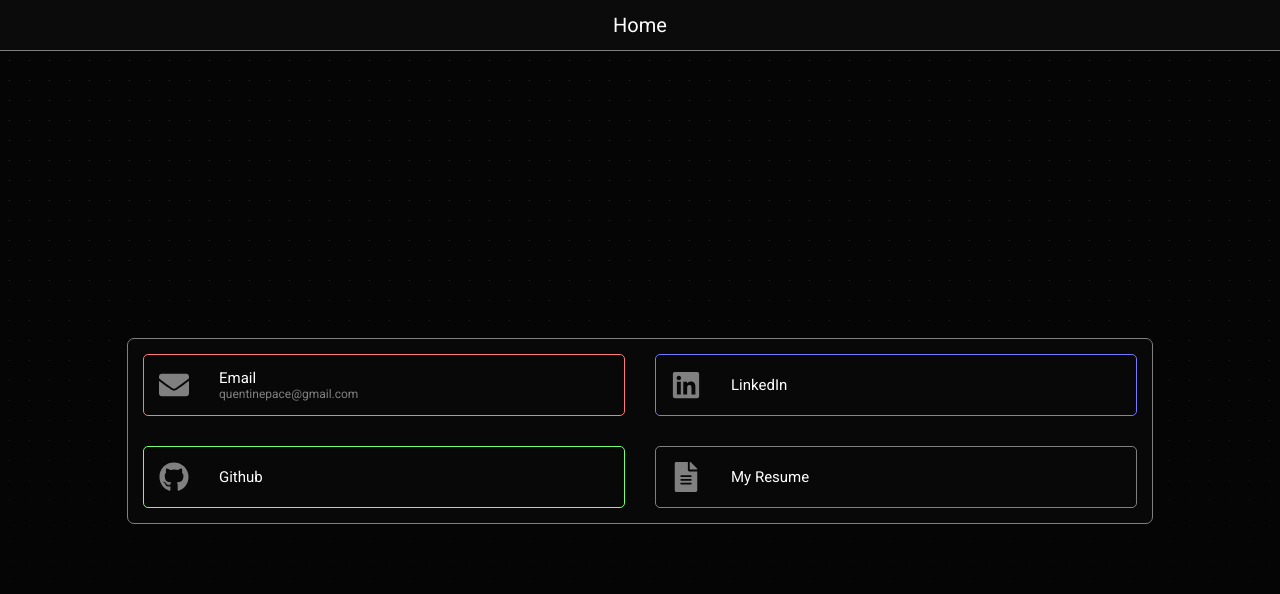
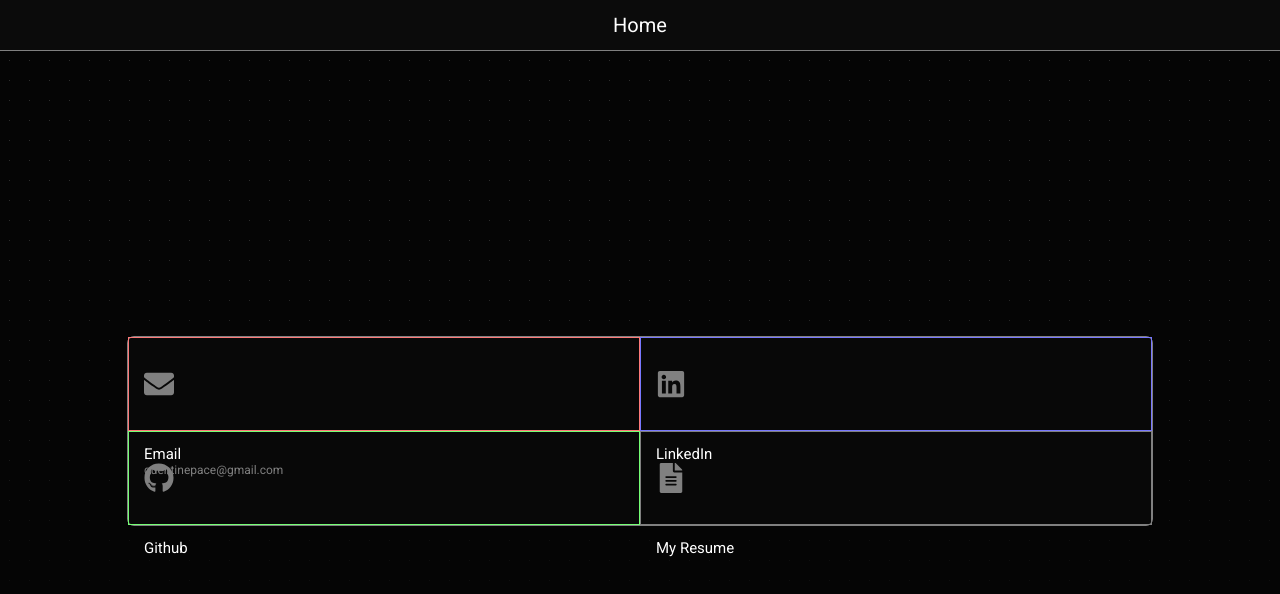
Before and after one commit to QuentinPace/MyPortfolio, a React (Vite) app: page /contact in a window 1280 px wide. Shown: the top 594 px of the page. Built offline with nearby package versions, Linux system fonts and the light colour scheme.

Commit message:
more props for slideindiv

```diff
--- a/src/components/ContactMe/ContactMe.tsx
+++ b/src/components/ContactMe/ContactMe.tsx
@@ -1,13 +1,14 @@
 import "./ContactMe.css"
 import portfolioObj from "../../portfolioObj";
 import { FaEnvelope, FaLinkedin, FaGithub, FaFileAlt } from "react-icons/fa";
+import SlideInDiv from "../SlideInDiv/SlideInDiv";
 
 export default function ContactMe () {
 
     return (
         <main className="contact-block">
             <div className="contact-container">
-                <section onClick={() =>  window.location.href = `mailto:${portfolioObj.email}?subject=Let's%20Connect&body=Hello%20Quentin,`} className="email">
+                <SlideInDiv id="section" fromLeft={false} onClick={() =>  window.location.href = `mailto:${portfolioObj.email}?subject=Let's%20Connect&body=Hello%20Quentin,`} className="email">
                     <div className="logo-container">
                         <FaEnvelope></FaEnvelope>
                     </div>
@@ -15,31 +16,31 @@ export default function ContactMe () {
                         <header>Email</header>
                         <p>{portfolioObj.email}</p>
                     </div>
-                </section>
-                <section   onClick={() => window.open(portfolioObj.linkedInLink, "_blank")} className="linkedin">
+                </SlideInDiv>
+                <SlideInDiv id="section" fromLeft={false} onClick={() => window.open(portfolioObj.linkedInLink, "_blank")} className="linkedin">
                     <div className="logo-container">
                         <FaLinkedin></FaLinkedin>
                     </div>
                     <div className="contact-text">
                         <header>LinkedIn</header>
                     </div>
-                </section>
-                <section onClick={() => window.open(portfolioObj.githubProfileLink, "_blank")} className="github">
+                </SlideInDiv>
+                <SlideInDiv id="section" fromLeft={false} onClick={() => window.open(portfolioObj.githubProfileLink, "_blank")} className="github">
                     <div className="logo-container">
                         <FaGithub></FaGithub>
                     </div>
                     <div className="contact-text">
                         <header>Github</header>
                     </div>
-                </section>
-                <section onClick={() => window.open(portfolioObj.resumeDocUrl, "_blank")} className="resume">
+                </SlideInDiv>
+                <SlideInDiv id="section" fromLeft={false} onClick={() => window.open(portfolioObj.resumeDocUrl, "_blank")} className="resume">
                     <div className="logo-container">
                         <FaFileAlt></FaFileAlt>
                     </div>
                     <div className="contact-text">
                         <header>My Resume</header>
                     </div>
-                </section>
+                </SlideInDiv>
             </div>
         </main>
     )
--- a/src/components/SlideInDiv/SlideInDiv.tsx
+++ b/src/components/SlideInDiv/SlideInDiv.tsx
@@ -7,9 +7,11 @@ interface WrapperProps {
     fromLeft: Boolean;
     className?: string;
     style?: CSSProperties;
+    id?: string;
+    onClick?: React.MouseEventHandler<HTMLElement>;
   }
 
-const SlideInDiv: React.FC<WrapperProps> = ({ children, fromLeft, className, style }) => {
+const SlideInDiv: React.FC<WrapperProps> = ({ children, fromLeft, className, style, id, onClick }) => {
     const controls = useAnimation();
     const [ref, inView] = useInView({
       triggerOnce: true,
@@ -33,6 +35,8 @@ const SlideInDiv: React.FC<WrapperProps> = ({ children, fromLeft, className, sty
         <motion.div
             ref={ref}
             className={className}
+            id={id}
+            onClick={onClick}
             initial={{ opacity: 0, x: -100 }}
             animate={controls}
             style={style}
--- a/src/router/index.tsx
+++ b/src/router/index.tsx
@@ -1,6 +1,5 @@
 import { createBrowserRouter } from 'react-router-dom';
 import Landing from "../components/Landing/Landing.tsx"
-import TestComp from '../components/TestComp/TestComp.tsx';
 import Navigation from '../components/Navigation/Navigation.tsx';
 import ContactMe from '../components/ContactMe/ContactMe.tsx';
 
@@ -14,10 +13,6 @@ export const router = createBrowserRouter([
             element: <Landing />
         },
         {
-            path: "/test",
-            element: <TestComp />
-        },
-        {
             path: "/contact",
             element: <ContactMe />
         }]
```
